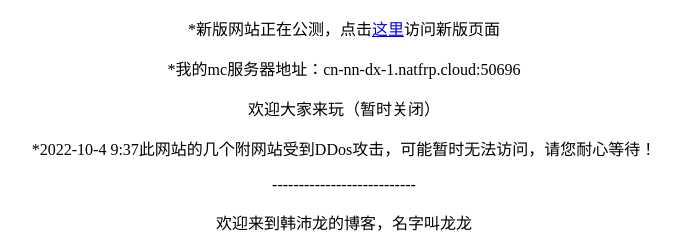
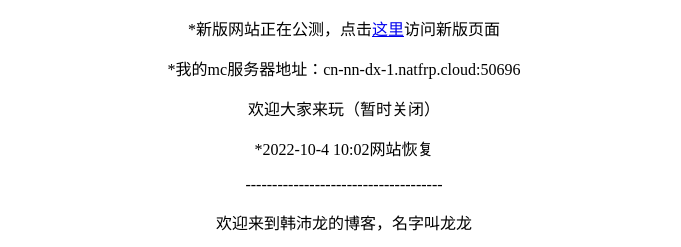
Before and after one commit to longz7z8/longz7z8.github.io, a plain HTML site: page index.html in a window 1280 px wide. Shown: the top 247 px of the page, without its empty margins (296-977 px from the left). Drawn offline with Linux system fonts and the light colour scheme.

Commit message:
Update index.html

```diff
--- a/index.html
+++ b/index.html
@@ -4,8 +4,8 @@
 <p style="text-align: center; color: heise(123,123,123);">*新版网站正在公测，点击<a href="https://new.longz7z8.com.cn">这里</a>访问新版页面</p>
 <p style="text-align: center; color: heise(123,123,123);">*我的mc服务器地址：cn-nn-dx-1.natfrp.cloud:50696</p>
 <p style="text-align: center; color: heise(123,123,123);">欢迎大家来玩（暂时关闭）</p>
-<p style="text-align: center; color: heise(123,123,123);">*2022-10-4 9:37此网站的几个附网站受到DDos攻击，可能暂时无法访问，请您耐心等待！</p>
-<p style="text-align: center; color: heise(123,123,123);">---------------------------</p>
+<p style="text-align: center; color: heise(123,123,123);">*2022-10-4 10:02网站恢复</p>
+<p style="text-align: center; color: heise(123,123,123);">-------------------------------------</p>
 <p style="text-align: center; color: heise(123,123,123);">欢迎来到韩沛龙的博客，名字叫龙龙</p>
 <p style="text-align: center; color: heise(123,123,123);">请大家牢记我的标志：</p>
 <p style="text-align: center; color: heise(123,123,123);"><img src="https://client.hczhizao.com/storage/long1.png"></p>
```
